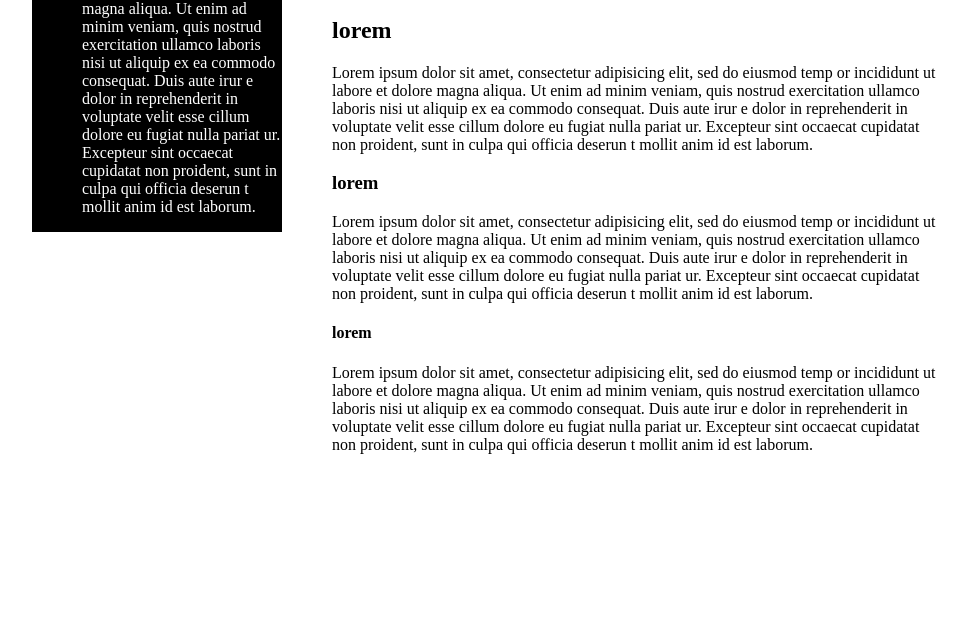
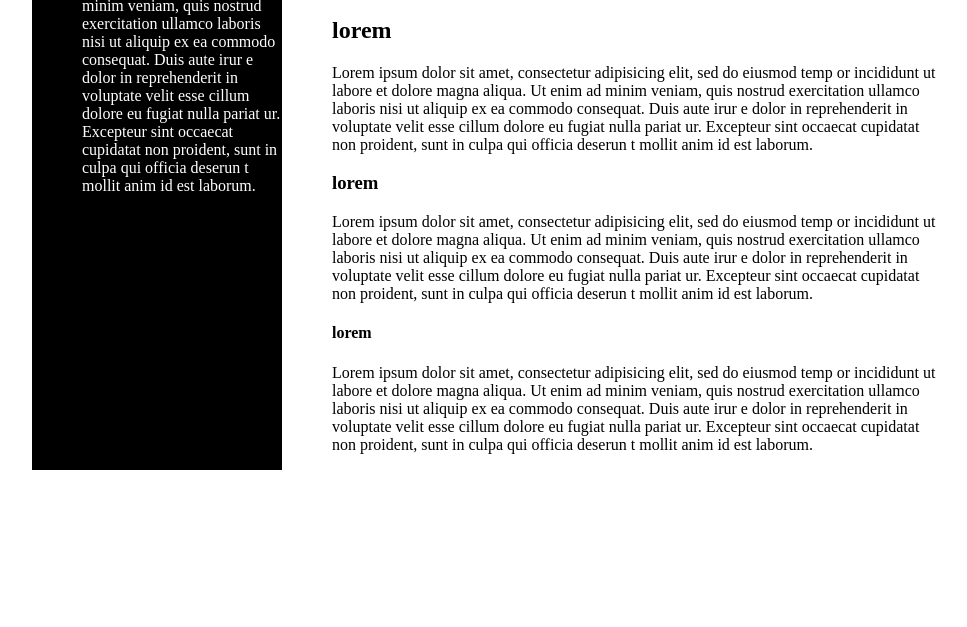
Before and after one commit to patriciopenamunoz/E3CP1A1, a plain HTML site: page ejercicio_4/index.html in a window 1280 px wide. Shown: the part 173-800 px from the top of the page, without its empty margins (128-1095 px from the left). Drawn offline with Linux system fonts and the light colour scheme.

Commit message:
Proporcionarle a 'sidebar' un alto equivalente al de 'main'.

```diff
--- a/ejercicio_4/index.html
+++ b/ejercicio_4/index.html
@@ -9,7 +9,7 @@
       margin: auto;
     }
     .sidebar{
-      float: left;
+      display: table-cell;
       width: 250px;
       padding-left:50px;
       box-sizing: border-box;
@@ -17,6 +17,7 @@
       color: white;
     }
     .main{
+      display: table-cell;
       margin-left:250px;
       padding: 0 50px 0 50px;
     }
@@ -33,8 +34,8 @@
       ur. Excepteur sint occaecat cupidatat non proident, sunt in culpa qui officia deserun
       t mollit anim id est laborum.
     </p>
-    </div>
-    <div class="main">
+  </div>
+  <div class="main">
       <h1> lorem </h1>
       <p>
         Lorem ipsum dolor sit amet, consectetur adipisicing elit, sed do eiusmod temp
```
